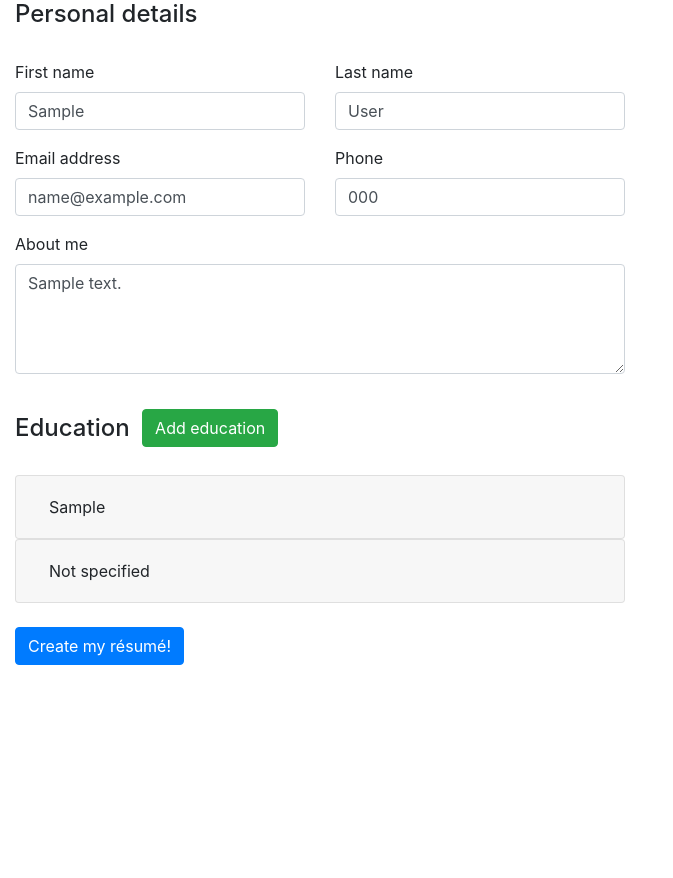
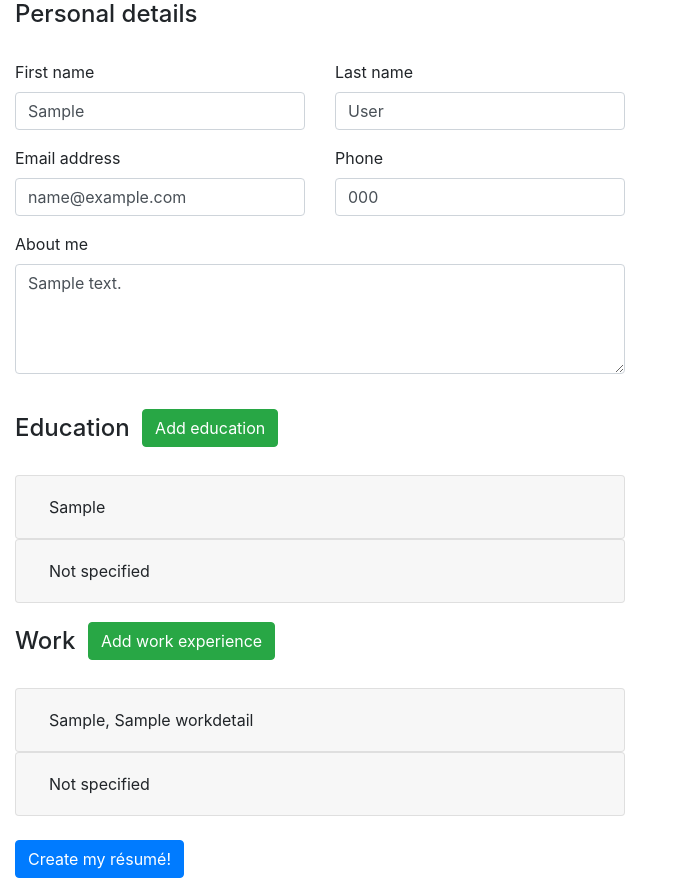
Before and after one commit to pongloongyeat/resume-builder, a Django app: page /resume/edit/1 in a window 1280 px wide. Shown: the part 147-1025 px from the top of the page, without its empty margins (0-673 px from the left). Before the commit the page ends 812 px from the top, so only its background shows below. Run offline with Django 3.2, Linux system fonts and the light colour scheme; a user stored in the database is signed in; tables that the repository leaves empty hold one stand-in row (values such as "Sample post"); some libraries are stand-ins or nearby versions.

Commit message:
Render work formset

```diff
--- a/resume/views.py
+++ b/resume/views.py
@@ -46,26 +46,36 @@ def edit_vew(response, pk):
             extra_education_forms += 1
             response.session[extra_education_cookie_name] = extra_education_forms
             education_formset = get_education_formset(data=response.POST, instance=resume, extra=extra_education_forms)
+
         elif response.POST.get('new_work'):
-            pass
+            print("[I] User requested extra work form")
+
+            extra_work_forms += 1
+            response.session[extra_work_cookie_name] = extra_work_forms
+            work_formset = get_work_experience_formset(data=response.POST, instance=resume, extra=extra_work_forms)
+
         elif response.POST.get('new_skill'):
             pass
         else:
-            education_formset = get_education_formset(data=response.POST, instance=resume)
+            education_formset   = get_education_formset(data=response.POST, instance=resume)
+            work_formset        = get_work_experience_formset(data=response.POST, instance=resume)
 
-        if personal_form.is_valid() and education_formset.is_valid():
+        if personal_form.is_valid() and education_formset.is_valid() and work_formset.is_valid():
             personal_details_model = personal_form.save(commit=False)
             personal_details_model.resume = resume
             personal_details_model.save()
 
             education_formset.save()
+            work_formset.save()
     else:
         personal_form = get_personal_form(resume)
-        education_formset = get_education_formset(resume, extra=extra_education_forms)
+        education_formset = get_education_formset(instance=resume, extra=extra_education_forms)
+        work_formset = get_work_experience_formset(instance=resume, extra=extra_work_forms)
 
     context = {
         "personal_form": personal_form,
         "education_formset": education_formset,
+        "work_formset": work_formset,
     }
 
     return render(response, 'resume/create.html', context)
--- a/templates/resume/create.html
+++ b/templates/resume/create.html
@@ -39,6 +39,20 @@
 
                 <br/>
 
+                <div class="inline-header-button">
+                    <h4>Work</h4>
+                    <button class="btn btn-success" type="submit", name="new_work", value="new_work">Add work experience</button>
+                </div>
+
+                <br/>
+
+                {{ work_formset.management_form  }}
+                {% for work_form in work_formset %}
+                    {% include 'resume/work_form.html' with collapse_id=forloop.counter %}
+                {% endfor %}
+
+                <br/>
+
                 <button type="submit" class="btn btn-primary">Create my résumé!</button>
             </form>
         </div>
--- /dev/null
+++ b/templates/resume/work_form.html
@@ -0,0 +1,58 @@
+{% load crispy_forms_tags %}
+
+{{ personal_form.non_field_errors|as_crispy_errors }}
+
+{% for hidden in education_form.hidden_fields %}
+    {{ hidden }}
+{% endfor %}
+
+<div class="accordion" id="accordionExample">
+    <div class="card">
+        <div class="card-header">
+            <h2 class="mb-0">
+                <button class="btn btn-block text-left" type="button" data-toggle="collapse" data-target="#collapse{{ collapse_id }}" aria-expanded="true">
+                    {% if work_form.position.value %}
+                        {{ work_form.position.value }}, {{ work_form.company_name.value }}
+                    {% else %}
+                        Not specified
+                    {% endif %}
+                </button>
+            </h2>
+        </div>
+
+        <div id="collapse{{ collapse_id }}" class="collapse" data-parent="#accordionExample">
+            <div class="card-body">
+                <div class="row">
+                    <div class="col">
+                        {{ work_form.position.errors|as_crispy_errors }}
+                        {{ work_form.position|as_crispy_field }}
+                    </div>
+                    <div class="col">
+                        {{ work_form.company_name.errors|as_crispy_errors }}
+                        {{ work_form.company_name|as_crispy_field }}
+                    </div>
+                </div>
+                <div class="row">
+                    <div class="col-3">
+                        {{ work_form.start_date.errors|as_crispy_errors }}
+                        {{ work_form.start_date|as_crispy_field }}
+                    </div>
+                    <div class="col-3">
+                        {{ work_form.end_date.errors|as_crispy_errors }}
+                        {{ work_form.end_date|as_crispy_field }}
+                    </div>
+                    <div class="col-6">
+                        {{ work_form.country.errors|as_crispy_errors }}
+                        {{ work_form.country|as_crispy_field }}
+                    </div>
+                </div>
+                <div class="row">
+                    <div class="col">
+                        {{ work_form.description.errors|as_crispy_errors }}
+                        {{ work_form.description|as_crispy_field }}
+                    </div>
+                </div>
+            </div>
+        </div>
+    </div>
+</div>
```
